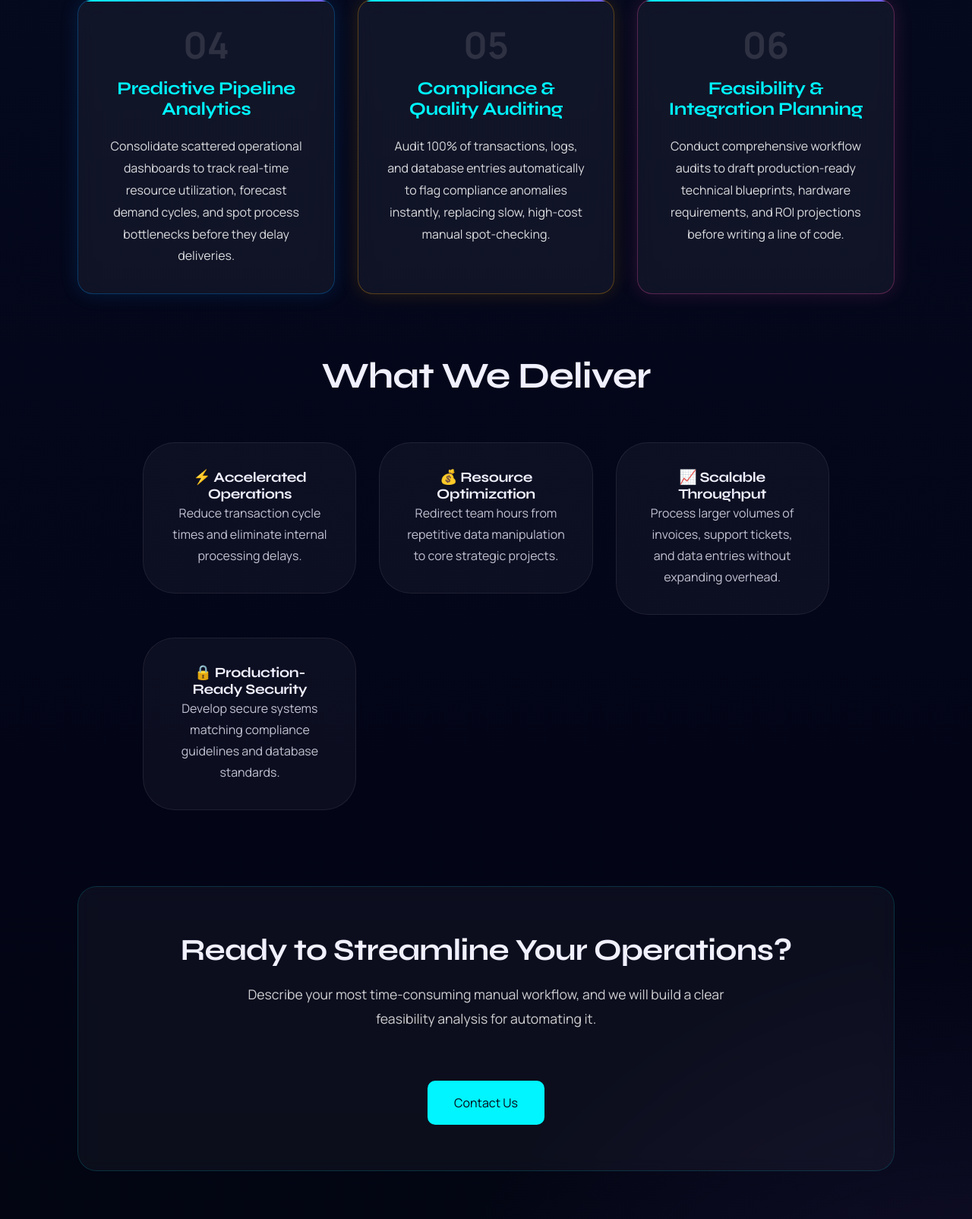
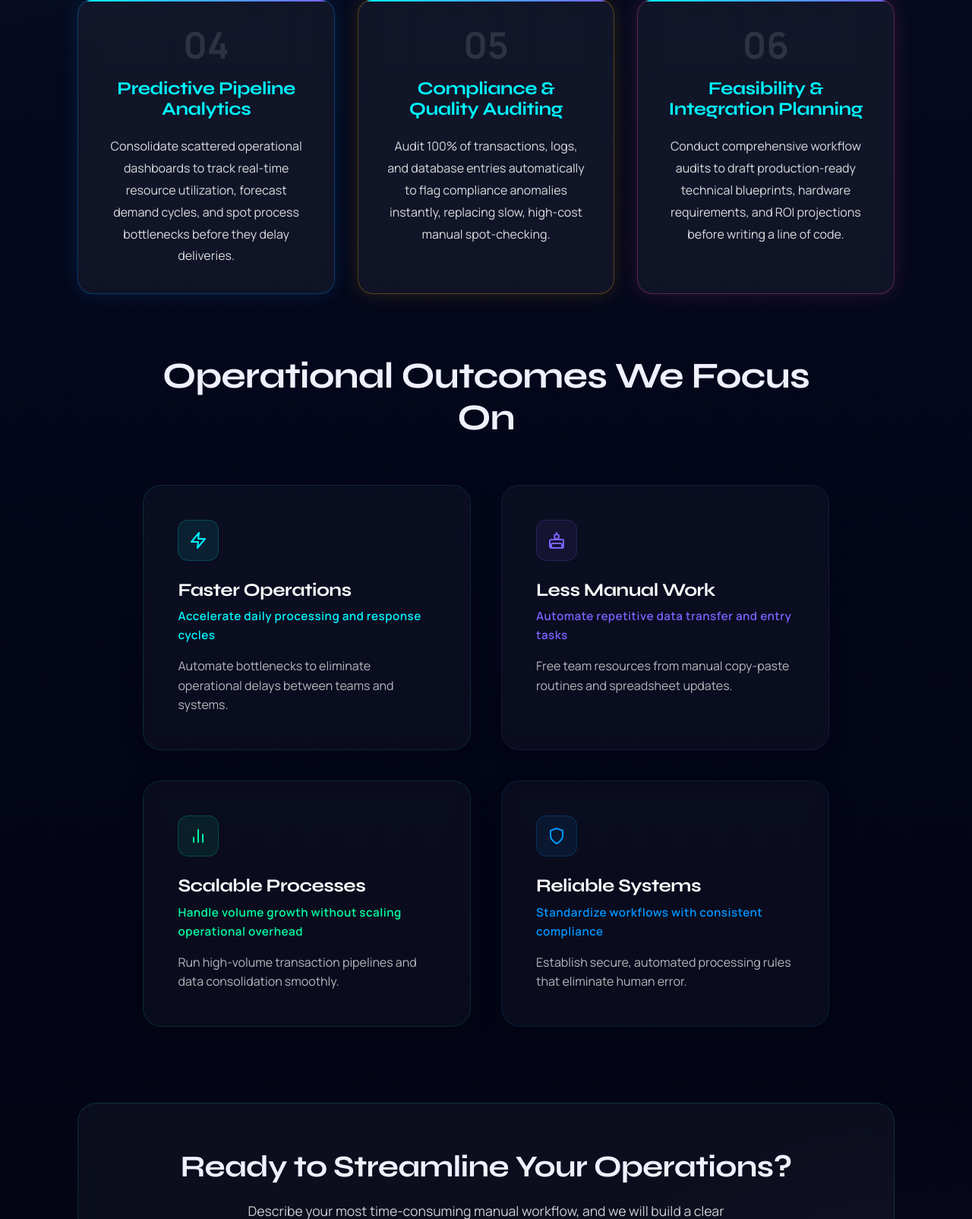
Before and after one commit to Navanishwar/Mindrizz-AI-Solutions, a Django app: page /services/ in a window 1280 px wide. Shown: the part 708-2312 px from the top of the page at 76% size. Run offline with Django 5.2, Linux system fonts and the light colour scheme.

Commit message:
design: redesign deliverables section into premium 2x2 outcomes grid

```diff
--- a/website/static/css/style.css
+++ b/website/static/css/style.css
@@ -1423,28 +1423,130 @@ z-index:-1;
 
 .deliverables-grid{
     display:grid;
-    grid-template-columns:repeat(auto-fit,minmax(250px,1fr));
-    gap:30px;
-}
-
-.deliverable{
-    background:rgba(255,255,255,0.04);
-    padding:35px;
-    border-radius:var(--radius-lg);
+    grid-template-columns:repeat(2,1fr);
+    gap:40px;
+    margin-top:50px;
+}
+
+.deliverables-grid .reveal {
+    height: 100%;
+}
+
+.deliverable-card{
+    background:rgba(255,255,255,0.03);
     border:1px solid rgba(255,255,255,0.08);
-    transition:
-        transform .3s ease,
-        box-shadow .3s ease;
-}
-
-.deliverable:hover{
-
-    transform:translateY(-10px);
-
-    box-shadow:
-        0 15px 40px rgba(0,229,255,.08),
-        0 15px 60px rgba(139,92,246,.08);
-
+    padding:45px;
+    border-radius:24px;
+    height:100%;
+    display:flex;
+    flex-direction:column;
+    justify-content:flex-start;
+    align-items:flex-start;
+    transition:all 0.4s cubic-bezier(0.16, 1, 0.3, 1);
+    backdrop-filter:blur(12px);
+    box-shadow:0 4px 30px rgba(0, 0, 0, 0.2);
+    text-align:left;
+}
+
+.deliverable-card:hover{
+    transform:translateY(-8px);
+    background:rgba(255,255,255,0.05);
+}
+
+.deliverable-card.faster{ border-color:rgba(0,245,255,0.12); }
+.deliverable-card.faster:hover{
+    border-color:rgba(0,245,255,0.35);
+    box-shadow:0 12px 40px rgba(0,245,255,0.1);
+}
+
+.deliverable-card.manual{ border-color:rgba(123,97,255,0.12); }
+.deliverable-card.manual:hover{
+    border-color:rgba(123,97,255,0.35);
+    box-shadow:0 12px 40px rgba(123,97,255,0.1);
+}
+
+.deliverable-card.scalable{ border-color:rgba(0,255,170,0.12); }
+.deliverable-card.scalable:hover{
+    border-color:rgba(0,255,170,0.35);
+    box-shadow:0 12px 40px rgba(0,255,170,0.1);
+}
+
+.deliverable-card.reliable{ border-color:rgba(0,150,255,0.12); }
+.deliverable-card.reliable:hover{
+    border-color:rgba(0,150,255,0.35);
+    box-shadow:0 12px 40px rgba(0,150,255,0.1);
+}
+
+.deliverable-icon-wrapper{
+    width:54px;
+    height:54px;
+    border-radius:14px;
+    display:flex;
+    align-items:center;
+    justify-content:center;
+    margin-bottom:25px;
+    flex-shrink:0;
+}
+
+.faster .deliverable-icon-wrapper{
+    background:rgba(0,245,255,0.08);
+    border:1px solid rgba(0,245,255,0.2);
+    color:#00f5ff;
+}
+
+.manual .deliverable-icon-wrapper{
+    background:rgba(123,97,255,0.08);
+    border:1px solid rgba(123,97,255,0.2);
+    color:#7b61ff;
+}
+
+.scalable .deliverable-icon-wrapper{
+    background:rgba(0,255,170,0.08);
+    border:1px solid rgba(0,255,170,0.2);
+    color:#00ffa3;
+}
+
+.reliable .deliverable-icon-wrapper{
+    background:rgba(0,150,255,0.08);
+    border:1px solid rgba(0,150,255,0.2);
+    color:#0096ff;
+}
+
+.deliverable-card h3{
+    font-size:1.5rem;
+    font-weight:700;
+    color:white;
+    margin:0 0 8px 0;
+}
+
+.deliverable-stat{
+    font-size:0.95rem;
+    font-weight:600;
+    margin-bottom:16px;
+    letter-spacing:0.5px;
+}
+
+.faster .deliverable-stat{ color:#00f5ff; }
+.manual .deliverable-stat{ color:#7b61ff; }
+.scalable .deliverable-stat{ color:#00ffa3; }
+.reliable .deliverable-stat{ color:#0096ff; }
+
+.deliverable-card p{
+    font-size:1rem;
+    line-height:1.6;
+    color:rgba(255,255,255,0.7);
+    margin:0;
+}
+
+@media (max-width:900px){
+    .deliverables-grid{
+        grid-template-columns:1fr;
+        gap:30px;
+    }
+
+    .deliverable-card{
+        padding:35px;
+    }
 }
 
 /* SERVICE COLORS */
--- a/website/templates/services.html
+++ b/website/templates/services.html
@@ -95,35 +95,63 @@
     <section class="deliverables">
 
         <div class="reveal">
-            <h2>What We Deliver</h2>
+            <h2>Operational Outcomes We Focus On</h2>
         </div>
 
         <div class="deliverables-grid">
             <div class="reveal">
-                <div class="deliverable">
-                    <h3>⚡ Accelerated Operations</h3>
-                    <p>Reduce transaction cycle times and eliminate internal processing delays.</p>
+                <div class="deliverable-card faster">
+                    <div class="deliverable-icon-wrapper">
+                        <svg viewBox="0 0 24 24" width="24" height="24" stroke="currentColor" stroke-width="2" fill="none" stroke-linecap="round" stroke-linejoin="round">
+                            <polygon points="13 2 3 14 12 14 11 22 21 10 12 10 13 2"></polygon>
+                        </svg>
+                    </div>
+                    <h3>Faster Operations</h3>
+                    <div class="deliverable-stat">Accelerate daily processing and response cycles</div>
+                    <p>Automate bottlenecks to eliminate operational delays between teams and systems.</p>
                 </div>
             </div>
 
             <div class="reveal">
-                <div class="deliverable">
-                    <h3>💰 Resource Optimization</h3>
-                    <p>Redirect team hours from repetitive data manipulation to core strategic projects.</p>
+                <div class="deliverable-card manual">
+                    <div class="deliverable-icon-wrapper">
+                        <svg viewBox="0 0 24 24" width="24" height="24" stroke="currentColor" stroke-width="2" fill="none" stroke-linecap="round" stroke-linejoin="round">
+                            <rect x="3" y="11" width="18" height="11" rx="2" ry="2"></rect>
+                            <path d="M12 2v2M5 21v-3a2 2 0 0 1 2-2h10a2 2 0 0 1 2 2v3"></path>
+                            <circle cx="12" cy="7" r="3"></circle>
+                        </svg>
+                    </div>
+                    <h3>Less Manual Work</h3>
+                    <div class="deliverable-stat">Automate repetitive data transfer and entry tasks</div>
+                    <p>Free team resources from manual copy-paste routines and spreadsheet updates.</p>
                 </div>
             </div>
 
             <div class="reveal">
-                <div class="deliverable">
-                    <h3>📈 Scalable Throughput</h3>
-                    <p>Process larger volumes of invoices, support tickets, and data entries without expanding overhead.</p>
+                <div class="deliverable-card scalable">
+                    <div class="deliverable-icon-wrapper">
+                        <svg viewBox="0 0 24 24" width="24" height="24" stroke="currentColor" stroke-width="2" fill="none" stroke-linecap="round" stroke-linejoin="round">
+                            <line x1="18" y1="20" x2="18" y2="10"></line>
+                            <line x1="12" y1="20" x2="12" y2="4"></line>
+                            <line x1="6" y1="20" x2="6" y2="14"></line>
+                        </svg>
+                    </div>
+                    <h3>Scalable Processes</h3>
+                    <div class="deliverable-stat">Handle volume growth without scaling operational overhead</div>
+                    <p>Run high-volume transaction pipelines and data consolidation smoothly.</p>
                 </div>
             </div>
 
             <div class="reveal">
-                <div class="deliverable">
-                    <h3>🔒 Production-Ready Security</h3>
-                    <p>Develop secure systems matching compliance guidelines and database standards.</p>
+                <div class="deliverable-card reliable">
+                    <div class="deliverable-icon-wrapper">
+                        <svg viewBox="0 0 24 24" width="24" height="24" stroke="currentColor" stroke-width="2" fill="none" stroke-linecap="round" stroke-linejoin="round">
+                            <path d="M12 22s8-4 8-10V5l-8-3-8 3v7c0 6 8 10 8 10z"></path>
+                        </svg>
+                    </div>
+                    <h3>Reliable Systems</h3>
+                    <div class="deliverable-stat">Standardize workflows with consistent compliance</div>
+                    <p>Establish secure, automated processing rules that eliminate human error.</p>
                 </div>
             </div>
         </div>
```
